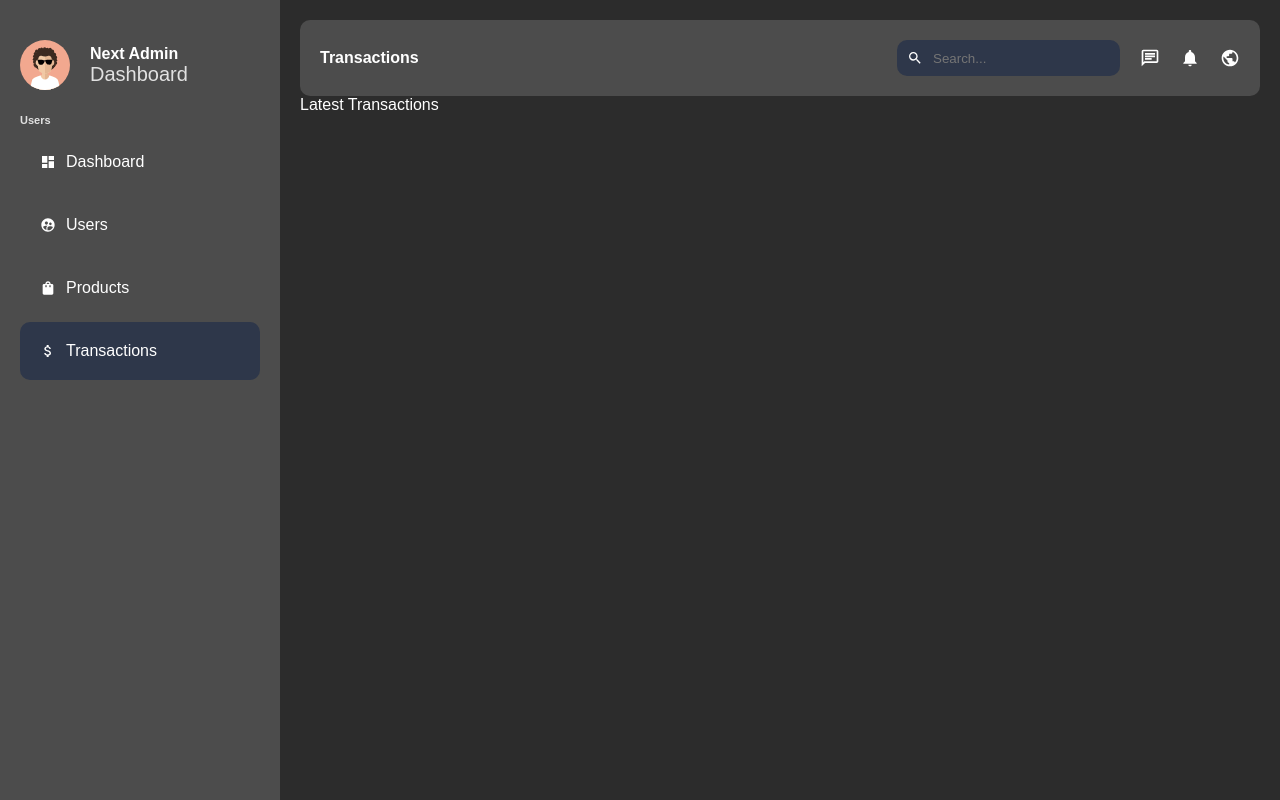
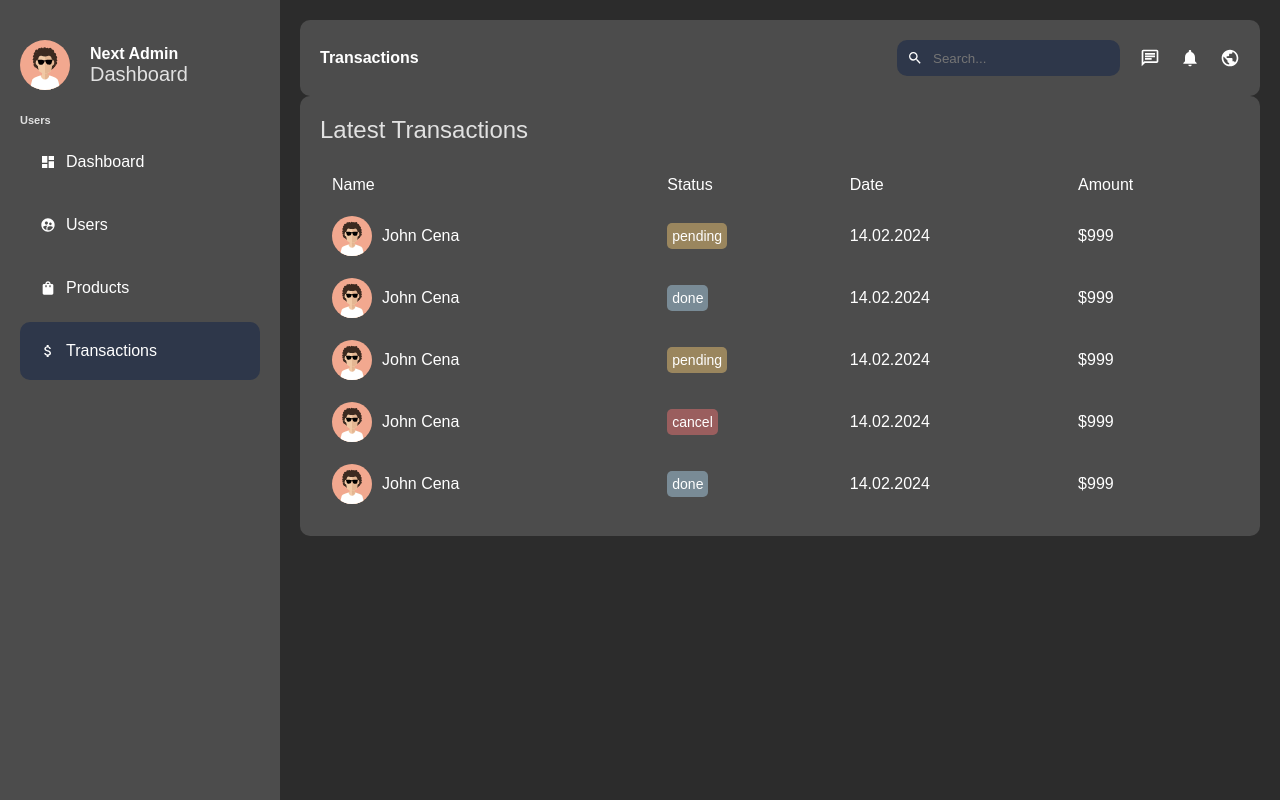
Before and after one commit to being-devahmad/next-admin-dashboard, a Next.js app: page /dashboard/transactions in a window 1280 px wide. Built offline with nearby package versions, Linux system fonts and the light colour scheme; a web font is replaced by a local one.

Commit message:
transactions commit

```diff
--- a/src/app/dashboard/transactions/page.jsx
+++ b/src/app/dashboard/transactions/page.jsx
@@ -1,8 +1,138 @@
+import Image from 'next/image'
 import React from 'react'
+import classes from './transactions.module.css'
 
 const Transactions = () => {
     return (
-        <div>Latest Transactions</div>
+        <div className={classes.container}>
+            <h2 className={classes.title}>Latest Transactions</h2>
+            <table className={classes.table}>
+                <thead>
+                    <tr>
+                        <td>Name</td>
+                        <td>Status</td>
+                        <td>Date</td>
+                        <td>Amount</td>
+                    </tr>
+                </thead>
+                <tbody>
+                    <tr>
+                        <td>
+                            <div className={classes.user}>
+                                <Image
+                                    className={classes.userImg}
+                                    src={'/avatar.svg'}
+                                    alt='avatar'
+                                    width={40}
+                                    height={40}
+                                />
+                                John Cena
+                            </div>
+                        </td>
+                        <td>
+                            <span className={`${classes.status}
+                            ${classes.pending}`}>
+                                pending
+                            </span>
+                        </td>
+                        <td>14.02.2024</td>
+                        <td>$999</td>
+                    </tr>
+
+                    <tr>
+                        <td>
+                            <div className={classes.user}>
+                                <Image
+                                    className={classes.userImg}
+                                    src={'/avatar.svg'}
+                                    alt='avatar'
+                                    width={40}
+                                    height={40}
+                                />
+                                John Cena
+                            </div>
+                        </td>
+                        <td>
+                            <span className={`${classes.status}
+                            ${classes.done}`}>
+                                done
+                            </span>
+                        </td>
+                        <td>14.02.2024</td>
+                        <td>$999</td>
+                    </tr>
+
+                    <tr>
+                        <td>
+                            <div className={classes.user}>
+                                <Image
+                                    className={classes.userImg}
+                                    src={'/avatar.svg'}
+                                    alt='avatar'
+                                    width={40}
+                                    height={40}
+                                />
+                                John Cena
+                            </div>
+                        </td>
+                        <td>
+                            <span className={`${classes.status}
+                            ${classes.pending}`}>
+                                pending
+                            </span>
+                        </td>
+                        <td>14.02.2024</td>
+                        <td>$999</td>
+                    </tr>
+
+                    <tr>
+                        <td>
+                            <div className={classes.user}>
+                                <Image
+                                    className={classes.userImg}
+                                    src={'/avatar.svg'}
+                                    alt='avatar'
+                                    width={40}
+                                    height={40}
+                                />
+                                John Cena
+                            </div>
+                        </td>
+                        <td>
+                            <span className={`${classes.status}
+                            ${classes.cancel}`}>
+                                cancel
+                            </span>
+                        </td>
+                        <td>14.02.2024</td>
+                        <td>$999</td>
+                    </tr>
+
+                    <tr>
+                        <td>
+                            <div className={classes.user}>
+                                <Image
+                                    className={classes.userImg}
+                                    src={'/avatar.svg'}
+                                    alt='avatar'
+                                    width={40}
+                                    height={40}
+                                />
+                                John Cena
+                            </div>
+                        </td>
+                        <td>
+                            <span className={`${classes.status}
+                            ${classes.done}`}>
+                                done
+                            </span>
+                        </td>
+                        <td>14.02.2024</td>
+                        <td>$999</td>
+                    </tr>
+                </tbody>
+            </table>
+        </div>
     )
 }
 
--- /dev/null
+++ b/src/app/dashboard/transactions/transactions.module.css
@@ -0,0 +1,49 @@
+.container {
+    background-color: var(--bgSec);
+    padding: 20px;
+    border-radius: 10px;
+}
+
+.title {
+    margin-bottom: 20px;
+    font-weight: 200;
+    color: var(--textSec);
+}
+
+.table {
+    width: 100%;
+}
+
+.table td {
+    padding: 10px;
+}
+
+.user {
+    display: flex;
+    gap: 10px;
+    align-items: center;
+}
+
+.userImg {
+    object-fit: cover;
+    border-radius: 50%;
+}
+
+.status {
+    border-radius: 5px;
+    padding: 5px;
+    font-size: 14px;
+    color: white;
+}
+
+.pending {
+    background-color: #f7cb7375;
+}
+
+.done {
+    background-color: #afd6ee75;
+}
+
+.cancel {
+    background-color: #f7737375;
+}
```
Also changed, not shown: src/app/dashboard/page.jsx (+6 -3 lines).
